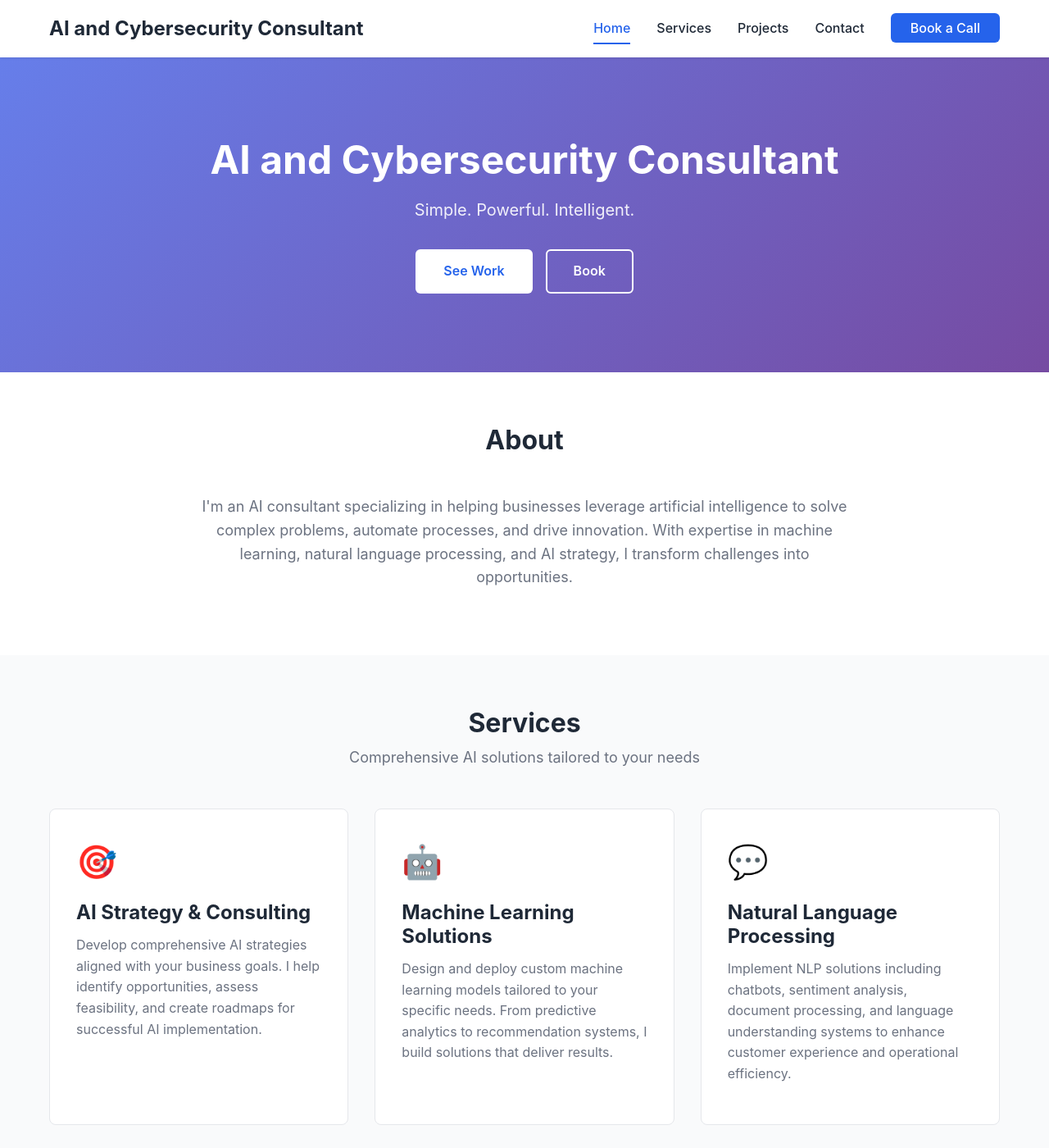
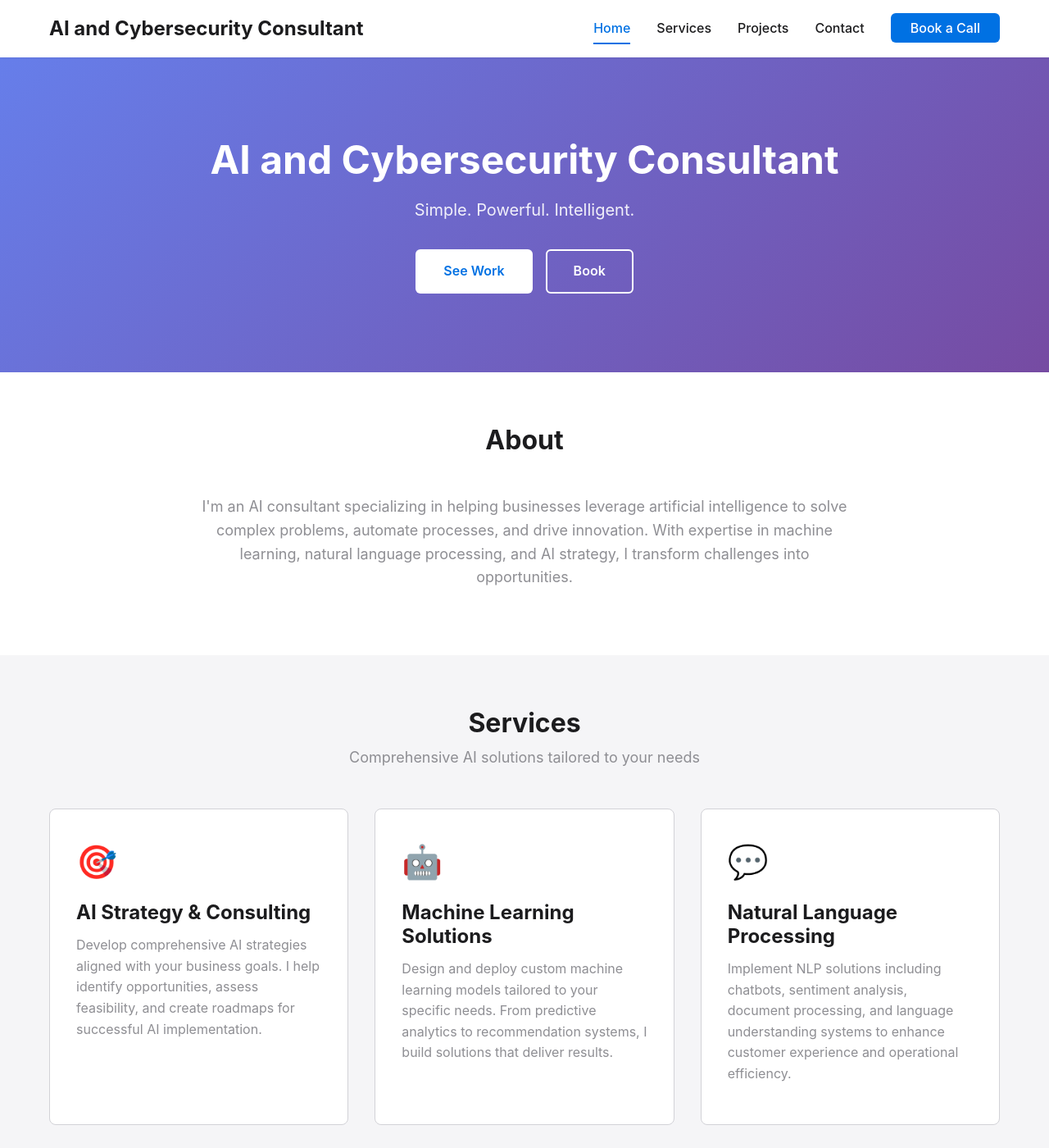
Before and after one commit to Eagolo135/Eagolo135.github.io, a Jekyll site: the page built from index.html, in a window 1280 px wide and 1400 px high. Shown: the whole window at 82% size. Built offline with Jekyll 4.4.1, drawn with Linux system fonts in a browser that asks for light colours.

Commit message:
Update CSS color variables to an Apple-like clean palette

```diff
--- a/assets/css/style.css
+++ b/assets/css/style.css
@@ -6,15 +6,15 @@
 }
 
 :root {
-    --primary-color: #2563eb;
-    --primary-dark: #1e40af;
-    --text-dark: #1f2937;
-    --text-light: #6b7280;
-    --bg-light: #f9fafb;
-    --border-color: #e5e7eb;
+    --primary-color: #0071e3;
+    --primary-dark: #005bb5;
+    --text-dark: #1c1c1e;
+    --text-light: #8e8e93;
+    --bg-light: #f5f5f7;
+    --border-color: #d2d2d7;
     --white: #ffffff;
-    --shadow: 0 1px 3px rgba(0, 0, 0, 0.1);
-    --shadow-lg: 0 10px 25px rgba(0, 0, 0, 0.1);
+    --shadow: 0 1px 3px rgba(0, 0, 0, 0.06);
+    --shadow-lg: 0 10px 25px rgba(0, 0, 0, 0.08);
 }
 
 body {
```
